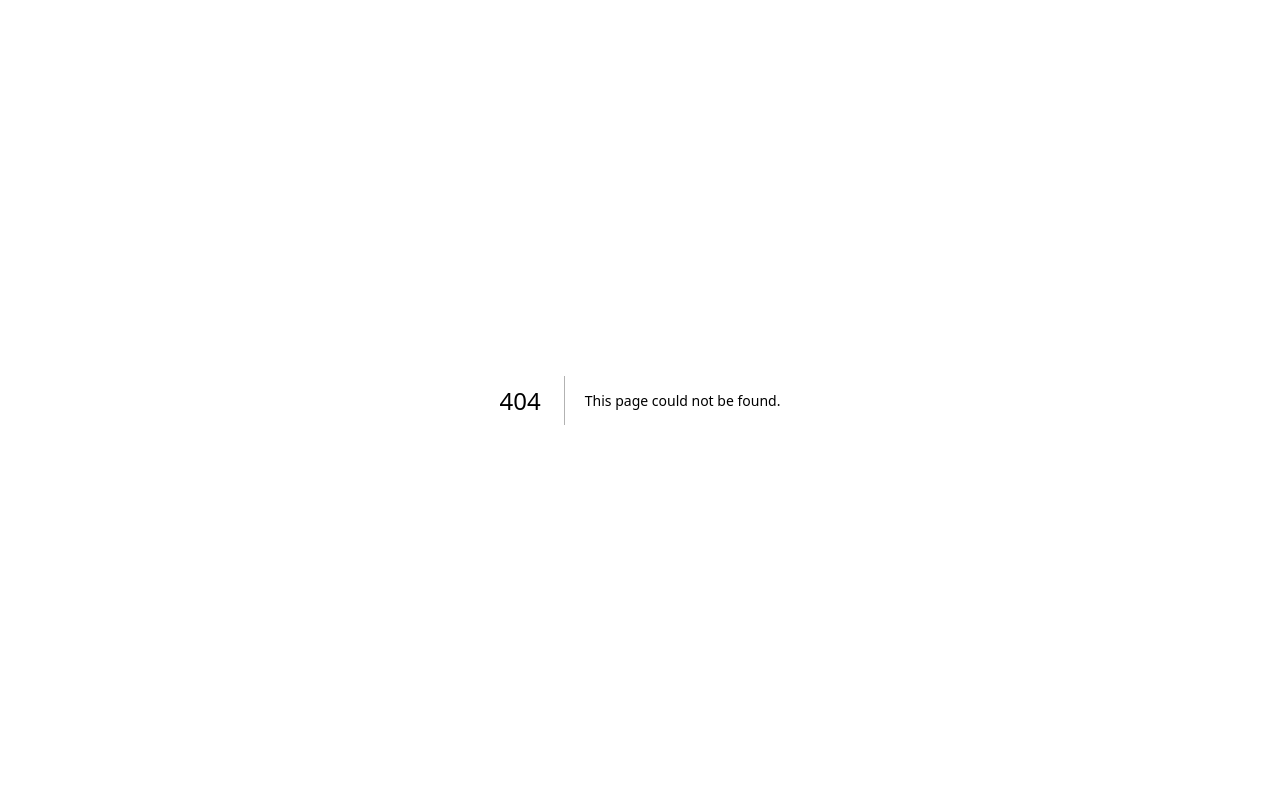
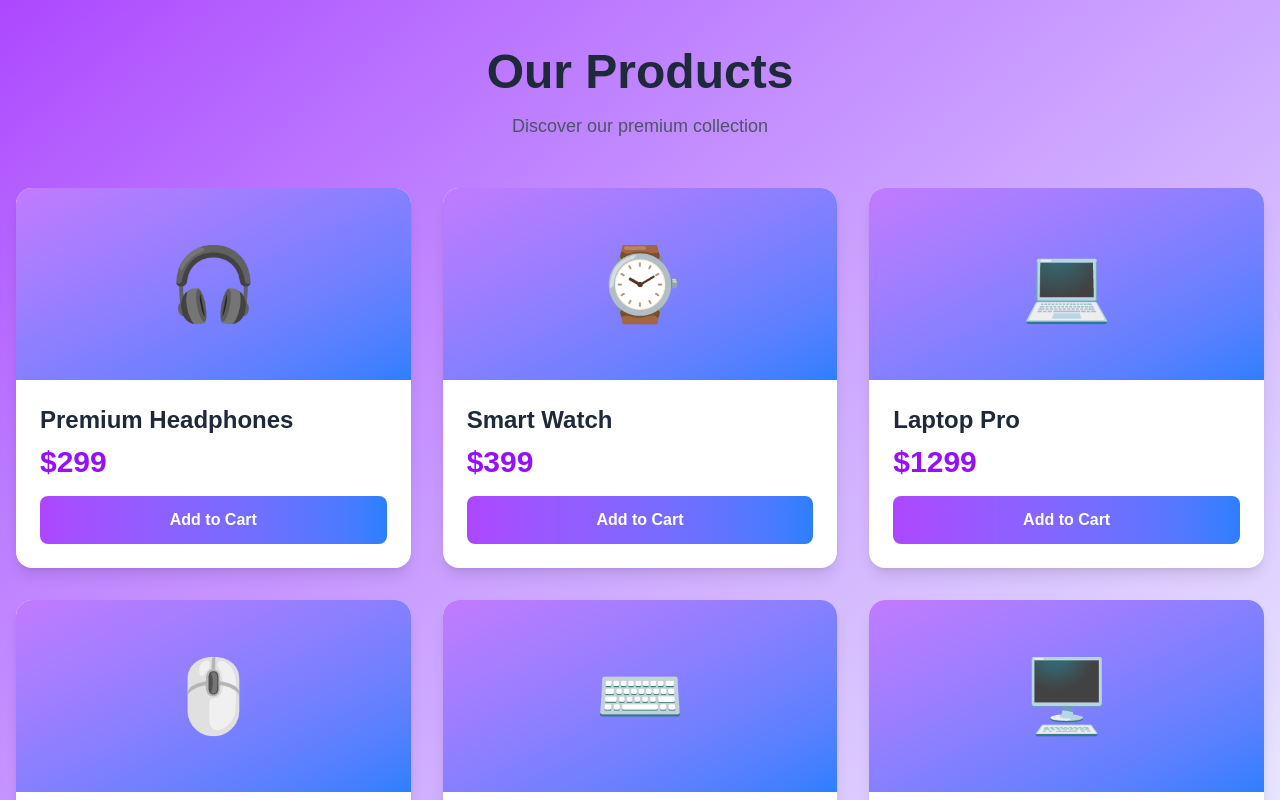
Before and after one commit to kharalnirmal/Learning-NextJs-V2, a Next.js app: page /products in a window 1280 px wide. Before the commit this address had no page. Shown: the top 800 px of the page. Built offline with nearby package versions, Linux system fonts and the light colour scheme.

Commit message:
use Router()

```diff
--- /dev/null
+++ b/app/login/page.js
@@ -0,0 +1,18 @@
+"use client";
+
+import { useRouter } from "next/navigation";
+
+const page = () => {
+  const router = useRouter();
+
+  const handleButton = () => {
+    router.replace("/products");
+  };
+  return (
+    <div>
+      <button onClick={handleButton}>ProductsPage</button>
+    </div>
+  );
+};
+
+export default page;
--- /dev/null
+++ b/app/products/page.js
@@ -0,0 +1,47 @@
+export default function ProductsPage() {
+  const products = [
+    { id: 1, name: "Premium Headphones", price: "$299", image: "🎧" },
+    { id: 2, name: "Smart Watch", price: "$399", image: "⌚" },
+    { id: 3, name: "Laptop Pro", price: "$1299", image: "💻" },
+    { id: 4, name: "Wireless Mouse", price: "$79", image: "🖱️" },
+    { id: 5, name: "Mechanical Keyboard", price: "$149", image: "⌨️" },
+    { id: 6, name: "4K Monitor", price: "$599", image: "🖥️" },
+  ];
+
+  return (
+    <div className="min-h-screen bg-gradient-to-br from-purple-500 to-blue-50 py-12 px-4">
+      <div className="max-w-7xl mx-auto">
+        <h1 className="text-5xl font-bold text-center mb-4 text-gray-800">
+          Our Products
+        </h1>
+        <p className="text-center text-gray-600 mb-12 text-lg">
+          Discover our premium collection
+        </p>
+
+        <div className="grid grid-cols-1 md:grid-cols-2 lg:grid-cols-3 gap-8">
+          {products.map((product) => (
+            <div
+              key={product.id}
+              className="bg-white rounded-2xl shadow-lg hover:shadow-2xl transition-all duration-300 transform hover:-translate-y-2 overflow-hidden"
+            >
+              <div className="bg-gradient-to-br from-purple-400 to-blue-500 h-48 flex items-center justify-center text-7xl">
+                {product.image}
+              </div>
+              <div className="p-6">
+                <h2 className="text-2xl font-semibold text-gray-800 mb-2">
+                  {product.name}
+                </h2>
+                <p className="text-3xl font-bold text-purple-600 mb-4">
+                  {product.price}
+                </p>
+                <button className="w-full bg-gradient-to-r from-purple-500 to-blue-500 text-white py-3 rounded-lg font-semibold hover:from-purple-600 hover:to-blue-600 transition-all duration-200">
+                  Add to Cart
+                </button>
+              </div>
+            </div>
+          ))}
+        </div>
+      </div>
+    </div>
+  );
+}
```
